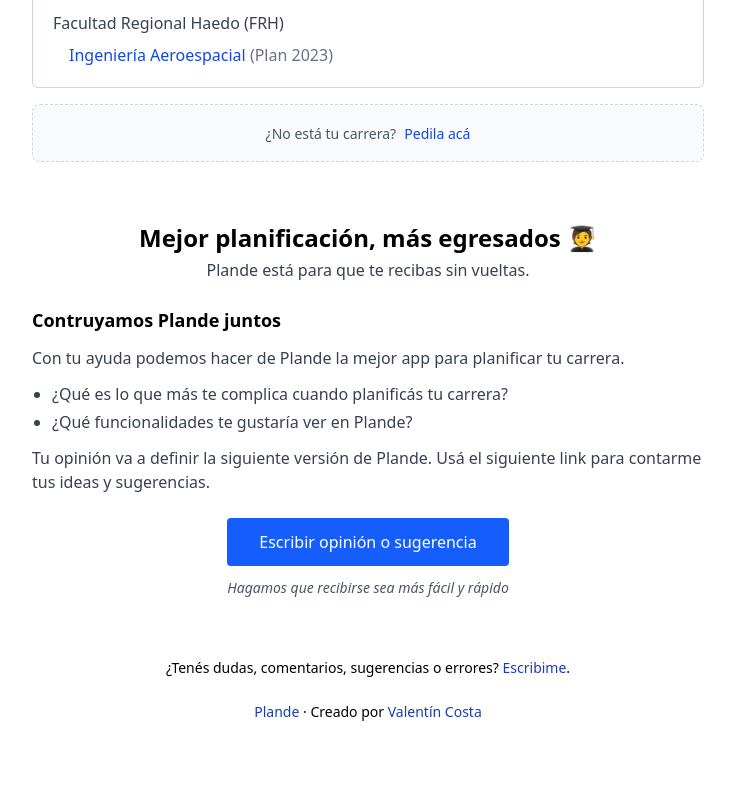
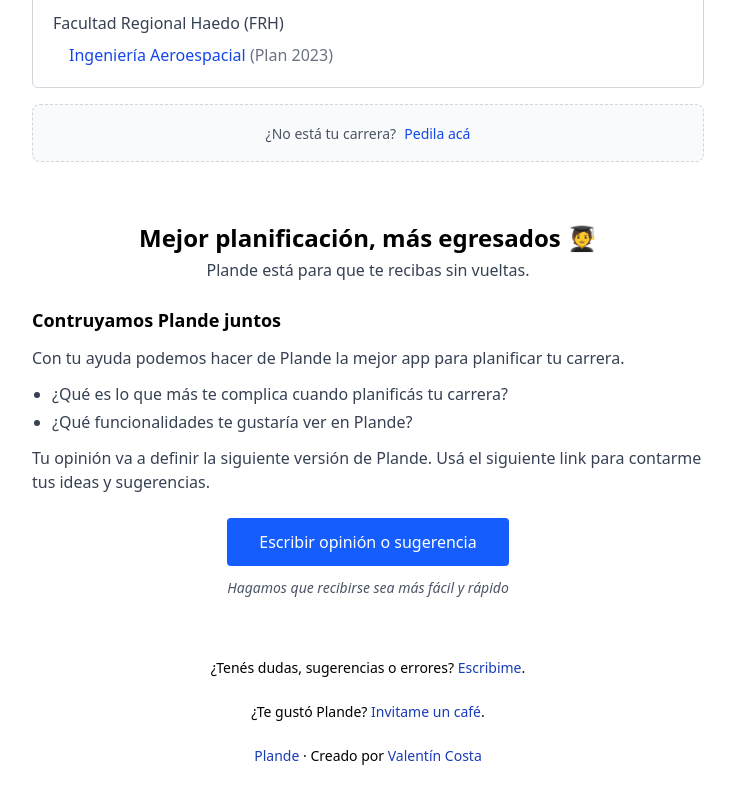
Before and after one commit to valentincostam/plande, a SvelteKit app: page / in a window 1280 px wide. Shown: the part 5202-6002 px from the top of the page, without its empty margins (272-1007 px from the left). Before the commit the page ends 5960 px from the top, so only its background shows below. Built offline with nearby package versions, Linux system fonts and the light colour scheme.

Commit message:
Update footer content in Svelte component; remove redundant question about comments and add a new prompt for user support, inviting users to contribute via a coffee donation link.

```diff
--- a/src/routes/footer.svelte
+++ b/src/routes/footer.svelte
@@ -1,11 +1,20 @@
 <footer class="grid gap-6 px-6">
 	<p class="text-center text-sm">
-		¿Tenés dudas, comentarios, sugerencias o errores?
+		¿Tenés dudas, sugerencias o errores?
 		<a
 			href="https://forms.gle/5iR99PJAffwFmayC6"
 			class="text-blue-800 hover:underline focus:outline-2 focus:outline-offset-2 focus:outline-blue-500"
 		>
 			Escribime
+		</a>.
+	</p>
+	<p class="text-center text-sm">
+		¿Te gustó Plande?
+		<a
+			href="https://cafecito.app/valentincostam"
+			class="text-blue-800 hover:underline focus:outline-2 focus:outline-offset-2 focus:outline-blue-500"
+		>
+			Invitame un café
 		</a>.
 	</p>
 	<p class="text-center text-sm">
```
